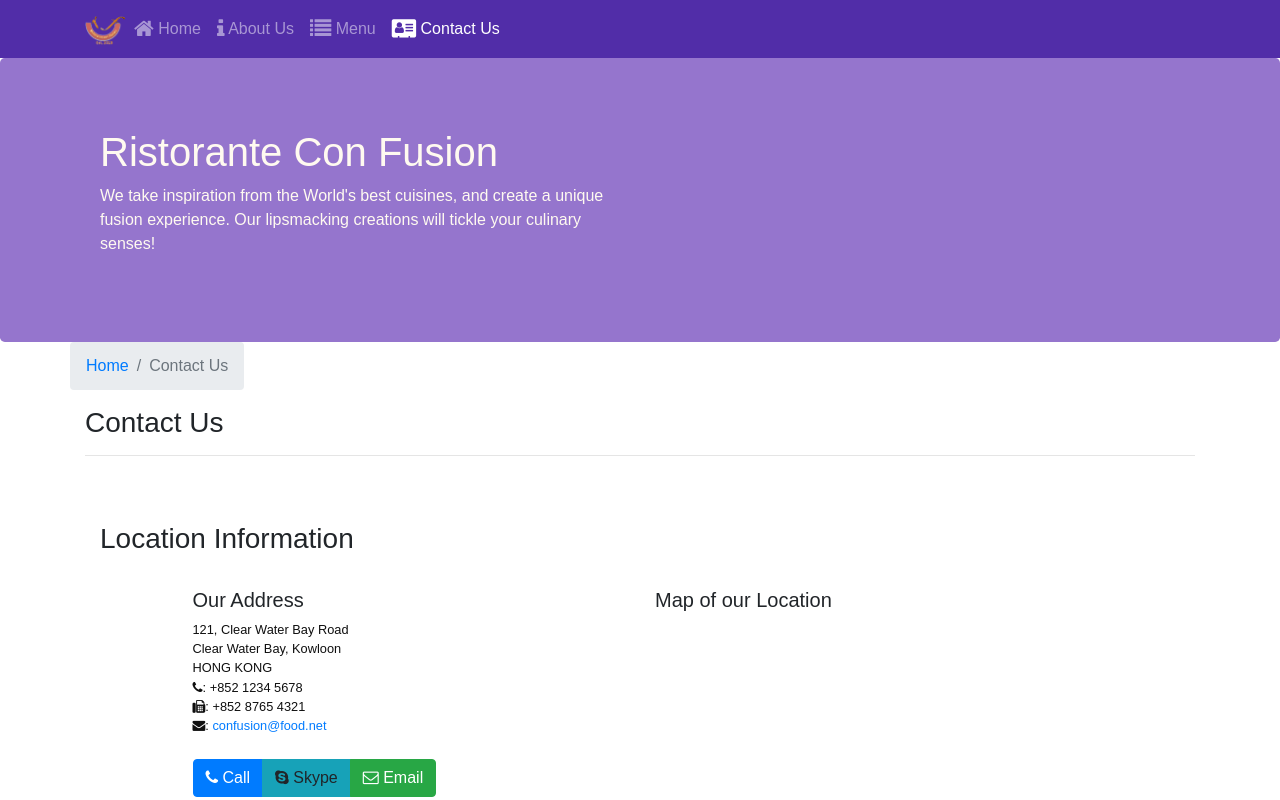
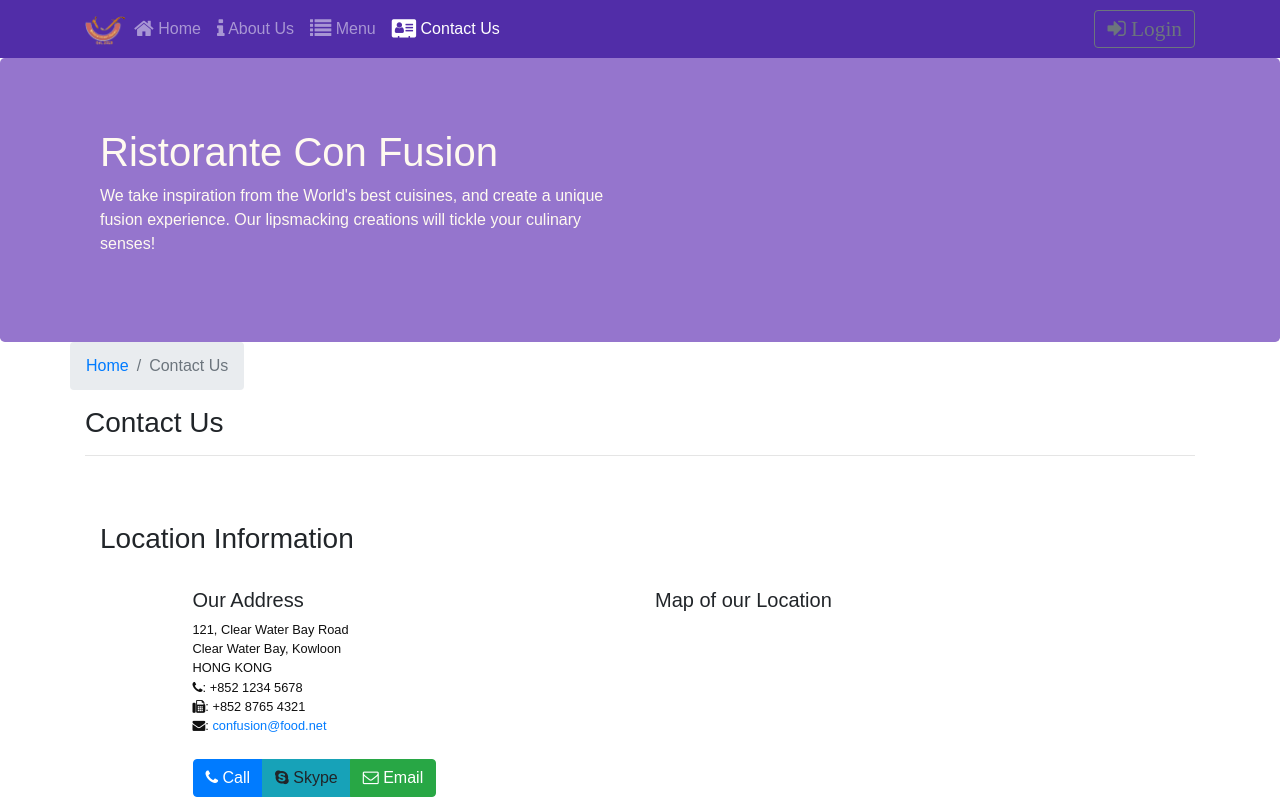
Before and after one commit to niharchauhan/Restaurant-App, a React (Create React App) app: page /contactus in a window 1280 px wide. Shown: the top 800 px of the page. Built offline with nearby package versions, Linux system fonts and the light colour scheme.

Commit message:
Uncontrolled Form

```diff
--- a/src/components/ContactComponent.js
+++ b/src/components/ContactComponent.js
@@ -134,6 +134,9 @@ class Contact extends Component {
                     <div className="col-12">
                         <h3>Send us your feedback</h3>
                     </div>
+
+
+                    {/* Controlled Forms */}
                     <div className="col-12 col-md-9">
                         <Form onSubmit={this.handleSubmit}>
                             <FormGroup row>
--- a/src/components/HeaderComponent.js
+++ b/src/components/HeaderComponent.js
@@ -1,5 +1,5 @@
 import React, { Component } from 'react';
-import { Navbar, NavbarBrand, Nav, NavbarToggler, Collapse, NavItem, Jumbotron } from 'reactstrap';
+import { Navbar, NavbarBrand, Nav, NavbarToggler, Collapse, NavItem, Jumbotron, Button, Modal, ModalHeader, ModalBody, FormGroup, Form, Input, Label } from 'reactstrap';
 import { NavLink } from 'react-router-dom';
 
 class Header extends Component {
@@ -7,15 +7,30 @@ class Header extends Component {
     constructor(props) {
         super(props);
         this.state = {
-            isNavOpen: false
+            isNavOpen: false,
+            isModalOpen: false
         };
         this.toggleNav = this.toggleNav.bind(this);
+        this.toggleModal = this.toggleModal.bind(this);
+        this.handleLogin = this.handleLogin.bind(this);
     }
 
     toggleNav() {
         this.setState({
             isNavOpen: !this.state.isNavOpen
         });
+    }
+
+    toggleModal() {
+        this.setState({
+            isModalOpen: !this.state.isModalOpen
+        });
+    }
+
+    handleLogin(event) {
+        this.toggleModal();
+        alert("Username: " + this.username.value + " Password: " + this.password.value + " Remember: " + this.remember.checked);
+        event.preventDefault();
     }
 
     render() {
@@ -52,6 +67,14 @@ class Header extends Component {
                                     </NavLink>
                                 </NavItem>
                             </Nav>
+
+                            <Nav className="ml-auto" navbar>
+                                <NavItem>
+                                    <Button outline onClick={this.toggleModal}>
+                                        <span className="fa fa-sign-in fa-lg"> Login</span>
+                                    </Button>
+                                </NavItem>
+                            </Nav>
                         </Collapse>
                     </div>
                 </Navbar>
@@ -65,6 +88,29 @@ class Header extends Component {
                         </div>
                     </div>
                 </Jumbotron>
+
+                {/* Uncontrolled Form */}
+                <Modal isOpen={this.state.isModalOpen} toggle={this.toggleModal}>
+                    <ModalHeader toggle={this.toggleModal}>Login</ModalHeader>
+                    <ModalBody>
+                        <Form onSubmit={this.handleLogin}>
+                            <FormGroup>
+                                <Label htmlFor="username">Username</Label>
+                                <Input type="text" id="username" name="username" innerRef={(input) => this.username = input} />
+                            </FormGroup>
+                            <FormGroup>
+                                <Label htmlFor="password">Password</Label>
+                                <Input type="password" id="password" name="password" innerRef={(input) => this.password = input} />
+                            </FormGroup>
+                            <FormGroup check>
+                                <Label check>
+                                    <Input type="checkbox" name="remember" innerRef={(input) => this.remember = input} />Remember me
+                                </Label>
+                            </FormGroup>
+                            <Button type="submit" value="submit" color="primary">Login</Button>
+                        </Form>
+                    </ModalBody>
+                </Modal>
             </React.Fragment>
         );
     }
```
